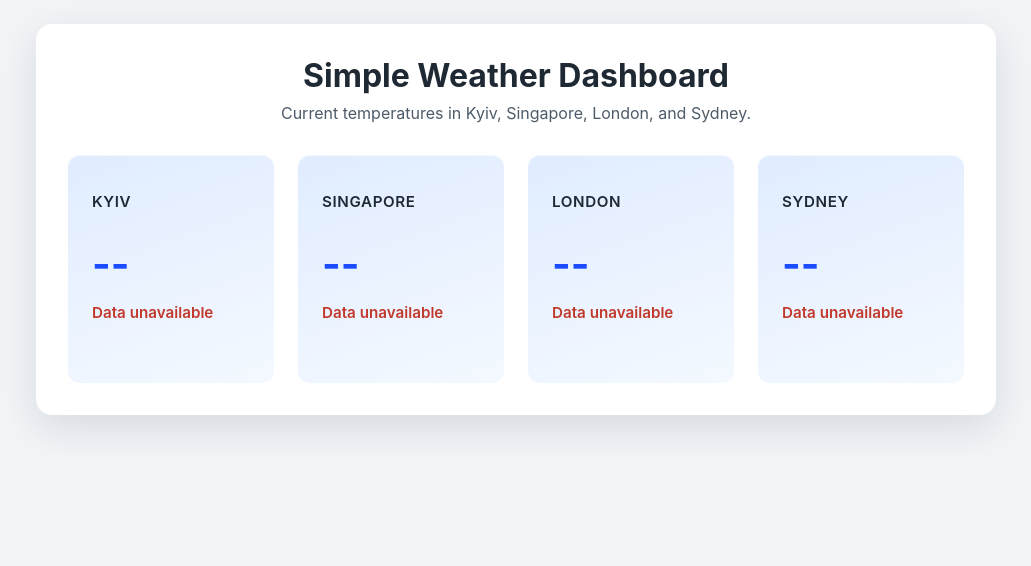
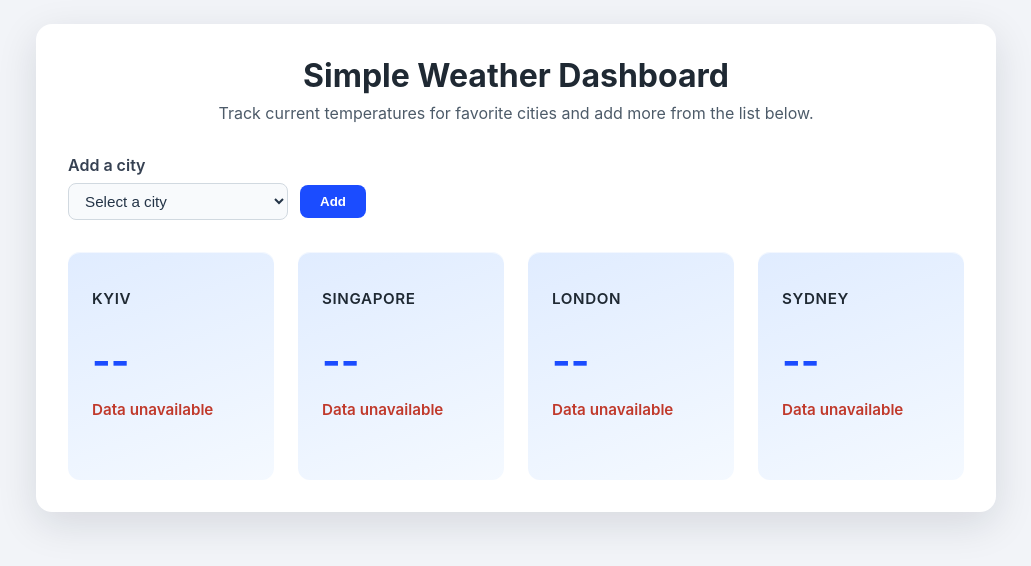
Before and after one commit to SayidJarrah/weather-app, a website: page index.html in a window 1280 px wide. Shown: the whole page, without its empty margins (124-1155 px from the left). Drawn offline with Linux system fonts and the light colour scheme; no server answers.

Commit message:
Allow selecting additional cities

```diff
--- a/index.html
+++ b/index.html
@@ -10,8 +10,18 @@
   <main class="dashboard">
     <header class="dashboard__header">
       <h1>Simple Weather Dashboard</h1>
-      <p>Current temperatures in Kyiv, Singapore, London, and Sydney.</p>
+      <p>Track current temperatures for favorite cities and add more from the list below.</p>
     </header>
+
+    <form class="city-picker" id="city-picker" aria-label="Add another city">
+      <label class="city-picker__label" for="city-select">Add a city</label>
+      <div class="city-picker__controls">
+        <select id="city-select" class="city-picker__select" name="city">
+          <option value="" disabled selected>Select a city</option>
+        </select>
+        <button type="submit" class="city-picker__button">Add</button>
+      </div>
+    </form>
 
     <section class="weather-grid" id="weather-grid" aria-live="polite"></section>
   </main>
--- a/script.js
+++ b/script.js
@@ -1,15 +1,24 @@
-const cities = [
-  { name: "Kyiv", latitude: 50.4501, longitude: 30.5234 },
-  { name: "Singapore", latitude: 1.3521, longitude: 103.8198 },
-  { name: "London", latitude: 51.5074, longitude: -0.1278 },
-  { name: "Sydney", latitude: -33.8688, longitude: 151.2093 }
+const cityCatalog = [
+  { id: "kyiv", name: "Kyiv", label: "Kyiv, Ukraine", latitude: 50.4501, longitude: 30.5234 },
+  { id: "singapore", name: "Singapore", label: "Singapore", latitude: 1.3521, longitude: 103.8198 },
+  { id: "london", name: "London", label: "London, United Kingdom", latitude: 51.5074, longitude: -0.1278 },
+  { id: "sydney", name: "Sydney", label: "Sydney, Australia", latitude: -33.8688, longitude: 151.2093 },
+  { id: "new-york", name: "New York", label: "New York, USA", latitude: 40.7128, longitude: -74.006 },
+  { id: "tokyo", name: "Tokyo", label: "Tokyo, Japan", latitude: 35.6762, longitude: 139.6503 },
+  { id: "berlin", name: "Berlin", label: "Berlin, Germany", latitude: 52.52, longitude: 13.405 },
+  { id: "toronto", name: "Toronto", label: "Toronto, Canada", latitude: 43.6532, longitude: -79.3832 }
 ];
 
+const defaultCityIds = ["kyiv", "singapore", "london", "sydney"];
+const cityLookup = new Map(cityCatalog.map((city) => [city.id, city]));
+
 const apiBase = "https://api.open-meteo.com/v1/forecast";
+const addedCityIds = new Set();
 
 function createCard(city) {
   const card = document.createElement("article");
   card.className = "weather-card";
+  card.dataset.cityId = city.id;
 
   const cityTitle = document.createElement("h2");
   cityTitle.className = "weather-card__city";
@@ -94,23 +103,86 @@ function showError(tempEl, statusEl, updatedEl) {
   updatedEl.textContent = "";
 }
 
-async function initDashboard() {
+function refreshCityOptions(select, button) {
+  select.innerHTML = "";
+
+  const placeholder = document.createElement("option");
+  placeholder.value = "";
+  placeholder.disabled = true;
+  placeholder.selected = true;
+  placeholder.textContent = "Select a city";
+  select.appendChild(placeholder);
+
+  cityCatalog.forEach((city) => {
+    if (addedCityIds.has(city.id)) {
+      return;
+    }
+
+    const option = document.createElement("option");
+    option.value = city.id;
+    option.textContent = city.label ?? city.name;
+    select.appendChild(option);
+  });
+
+  const hasChoices = select.options.length > 1;
+  select.disabled = !hasChoices;
+  button.disabled = !hasChoices;
+}
+
+function addCityToDashboard(city, grid) {
+  if (addedCityIds.has(city.id)) {
+    return false;
+  }
+
+  const { card, tempValue, status, updated } = createCard(city);
+  grid.appendChild(card);
+  addedCityIds.add(city.id);
+
+  fetchWeather(city)
+    .then((weather) => {
+      showWeather(tempValue, status, updated, weather);
+    })
+    .catch((error) => {
+      console.error(`Failed to load weather for ${city.name}:`, error);
+      showError(tempValue, status, updated);
+    });
+
+  return true;
+}
+
+function initDashboard() {
   const grid = document.getElementById("weather-grid");
-  if (!grid) {
+  const pickerForm = document.getElementById("city-picker");
+  const select = document.getElementById("city-select");
+  const addButton = pickerForm?.querySelector(".city-picker__button");
+
+  if (!grid || !pickerForm || !select || !addButton) {
     return;
   }
 
-  cities.forEach(async (city) => {
-    const { card, tempValue, status, updated } = createCard(city);
-    grid.appendChild(card);
+  defaultCityIds.forEach((cityId) => {
+    const city = cityLookup.get(cityId);
+    if (city) {
+      addCityToDashboard(city, grid);
+    }
+  });
 
-    try {
-      const weather = await fetchWeather(city);
-      showWeather(tempValue, status, updated, weather);
-    } catch (error) {
-      console.error(`Failed to load weather for ${city.name}:`, error);
-      showError(tempValue, status, updated);
+  refreshCityOptions(select, addButton);
+
+  pickerForm.addEventListener("submit", (event) => {
+    event.preventDefault();
+    const selectedId = select.value;
+    if (!selectedId) {
+      return;
     }
+
+    const city = cityLookup.get(selectedId);
+    if (!city) {
+      return;
+    }
+
+    addCityToDashboard(city, grid);
+    refreshCityOptions(select, addButton);
   });
 }
 
--- a/styles.css
+++ b/styles.css
@@ -34,6 +34,55 @@ body {
 .dashboard__header p {
   margin-top: 0.5rem;
   color: #4d5b69;
+}
+
+.city-picker {
+  display: flex;
+  flex-direction: column;
+  gap: 0.5rem;
+  margin-bottom: 2rem;
+}
+
+.city-picker__label {
+  font-weight: 600;
+  color: #364152;
+}
+
+.city-picker__controls {
+  display: flex;
+  gap: 0.75rem;
+  align-items: center;
+  flex-wrap: wrap;
+}
+
+.city-picker__select {
+  min-width: 220px;
+  padding: 0.5rem 0.75rem;
+  border: 1px solid #d1d9e0;
+  border-radius: 8px;
+  background: #f8fafc;
+  color: #243447;
+  font-size: 0.95rem;
+}
+
+.city-picker__button {
+  padding: 0.55rem 1.25rem;
+  background: #1b4cff;
+  color: #ffffff;
+  border: none;
+  border-radius: 8px;
+  font-weight: 600;
+  cursor: pointer;
+  transition: background 0.2s ease;
+}
+
+.city-picker__button:disabled {
+  background: #94a3b8;
+  cursor: not-allowed;
+}
+
+.city-picker__button:not(:disabled):hover {
+  background: #153ac7;
 }
 
 .weather-grid {
```
Also changed, not shown: README.md.
